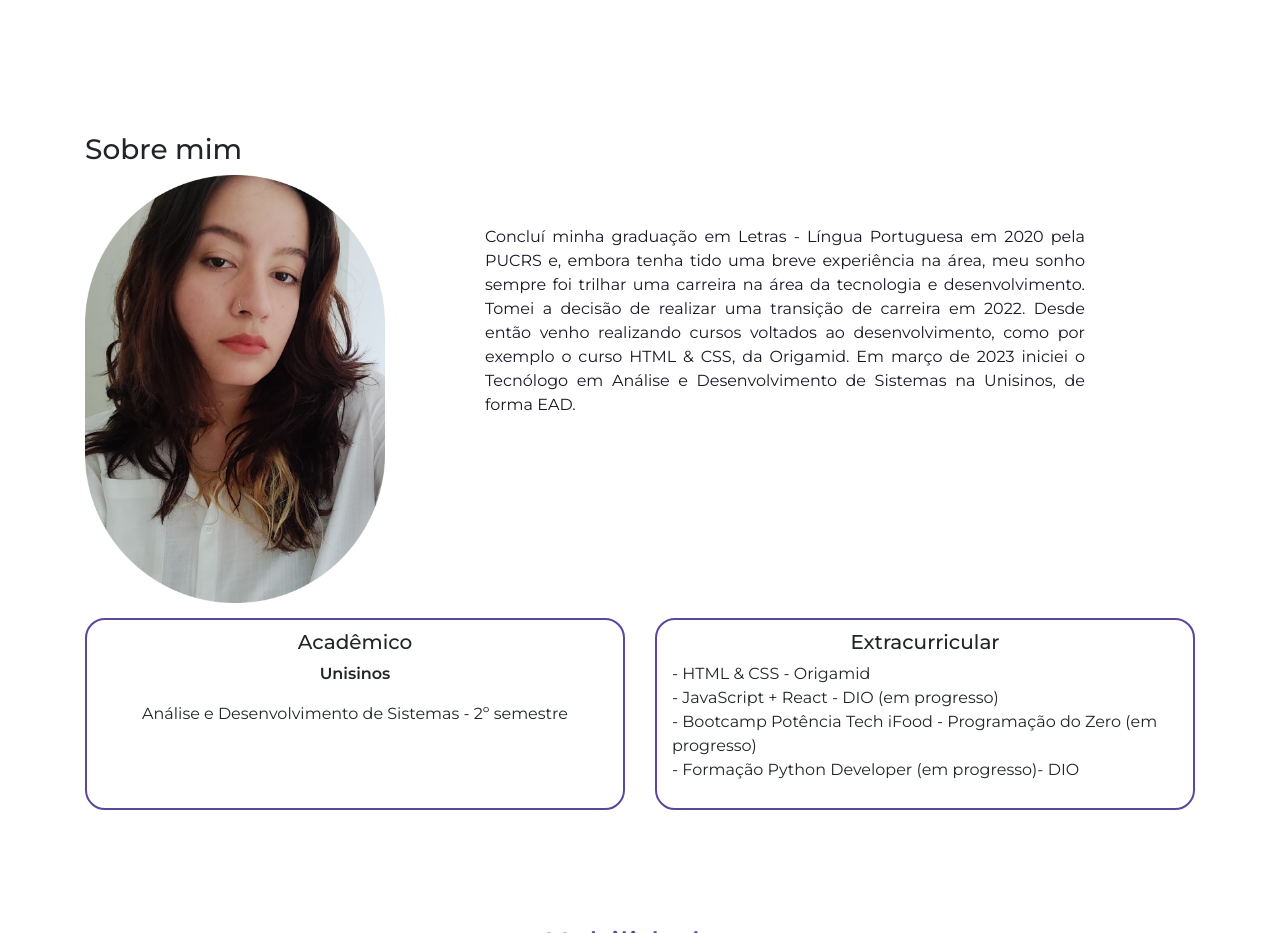
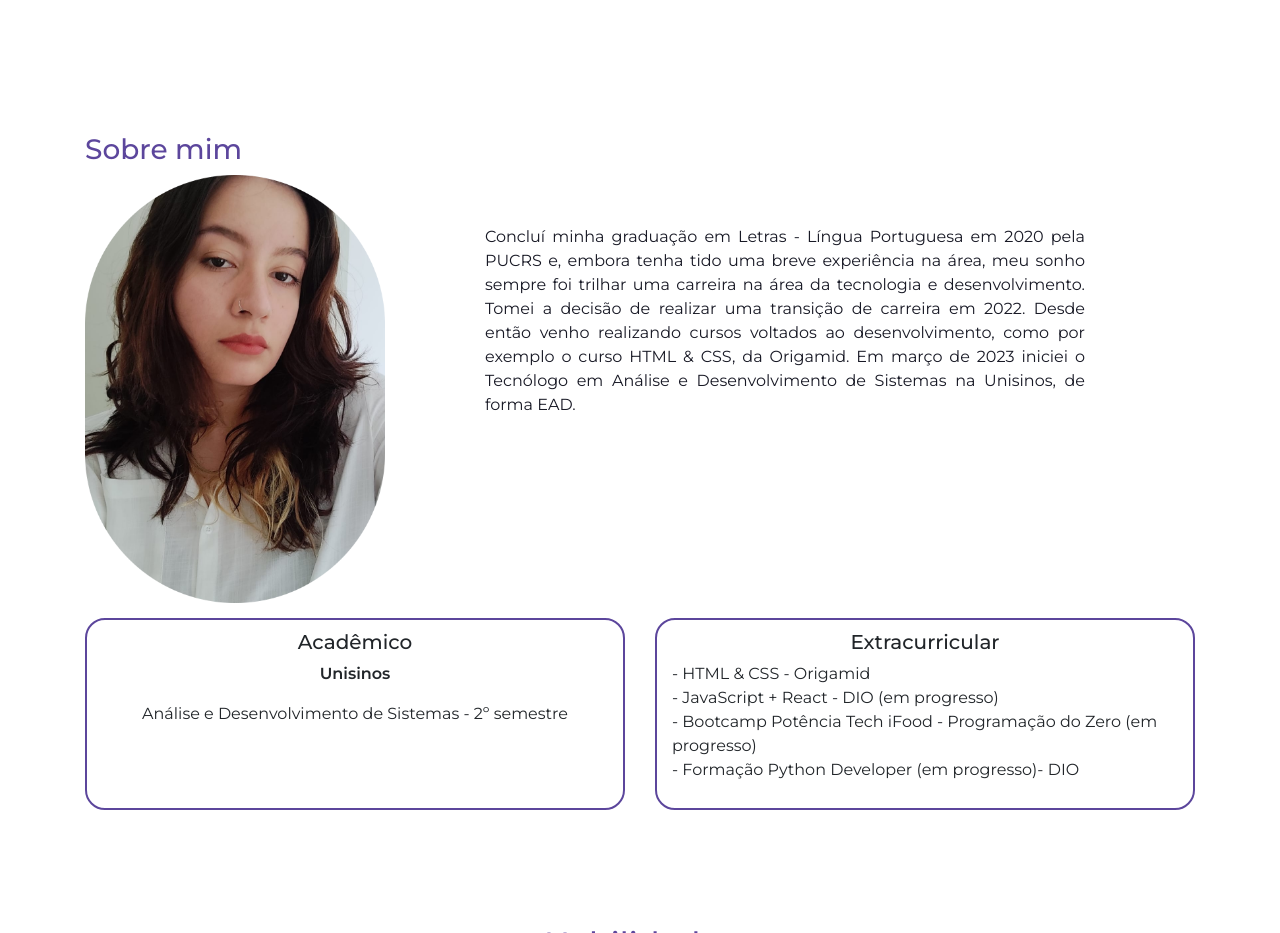
Before and after one commit to anadarabelmont/anadarabz, a plain HTML site: page index.html in a window 1280 px wide. Shown: the part 2400-3333 px from the top of the page. Drawn offline with nearby package versions, Linux system fonts and the light colour scheme.

Commit message:
Update style.css

```diff
--- a/style/style.css
+++ b/style/style.css
@@ -75,6 +75,10 @@ html {
 
 .about {
   margin-top: 300px;
+}
+
+.about h3 {
+  color: #5c469c;
 }
 
 .img-eu {
```
